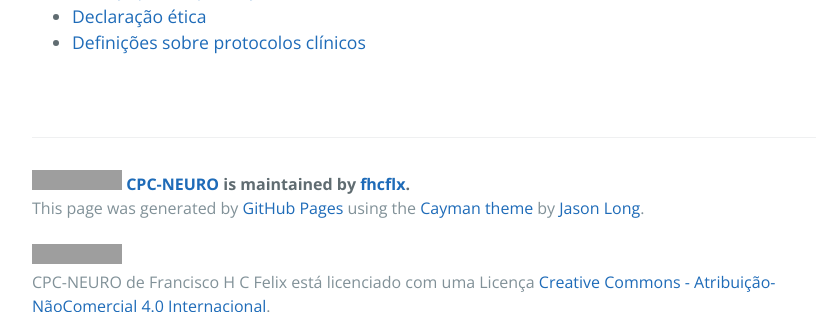
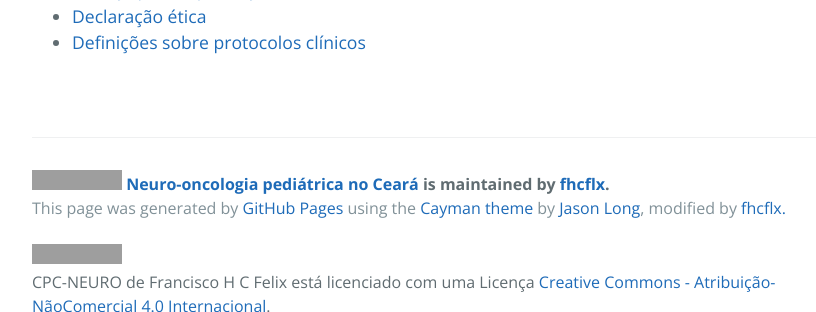
Before and after one commit to cmprsk/cpc-neuro, a Jekyll site: the page built from index.html, in a window 1280 px wide and 900 px high, scrolled down 2517 px, cut to the strip 369-681 px from the top of the window. Shown: the whole strip, without its empty margins (192-1008 px from the left). Built offline with Jekyll 4.4.1, drawn with Linux system fonts in a browser that asks for light colours; grey boxes are pictures that could not be loaded.

Commit message:
title correction

```diff
--- a/_includes/footer.html
+++ b/_includes/footer.html
@@ -3,10 +3,10 @@
 
     <span class="site-footer-owner">
       <a href="http://dx.doi.org/10.5281/zenodo.56750"><img src="https://zenodo.org/badge/doi/10.5281/zenodo.56750.svg" alt="10.5281/zenodo.56750"></a>
-      <a href="https://github.com/fhcflx/cpc-neuro">CPC-NEURO</a> is maintained by <a href="https://github.com/fhcflx">fhcflx</a>.
+      <a href="https://github.com/fhcflx/cpc-neuro">Neuro-oncologia pediátrica no Ceará</a> is maintained by <a href="https://github.com/fhcflx">fhcflx</a>.
     </span>
 
-    <span class="site-footer-credits">This page was generated by <a href="https://pages.github.com">GitHub Pages</a> using the <a href="https://github.com/jasonlong/cayman-theme">Cayman theme</a> by <a href="https://twitter.com/jasonlong">Jason Long</a>.</span>
+    <span class="site-footer-credits">This page was generated by <a href="https://pages.github.com">GitHub Pages</a> using the <a href="https://github.com/jasonlong/cayman-theme">Cayman theme</a> by <a href="https://twitter.com/jasonlong">Jason Long</a>, modified by <a href="https://twitter.com/fhcflx">fhcflx.</span>
 
   <br>
   <br>
```
